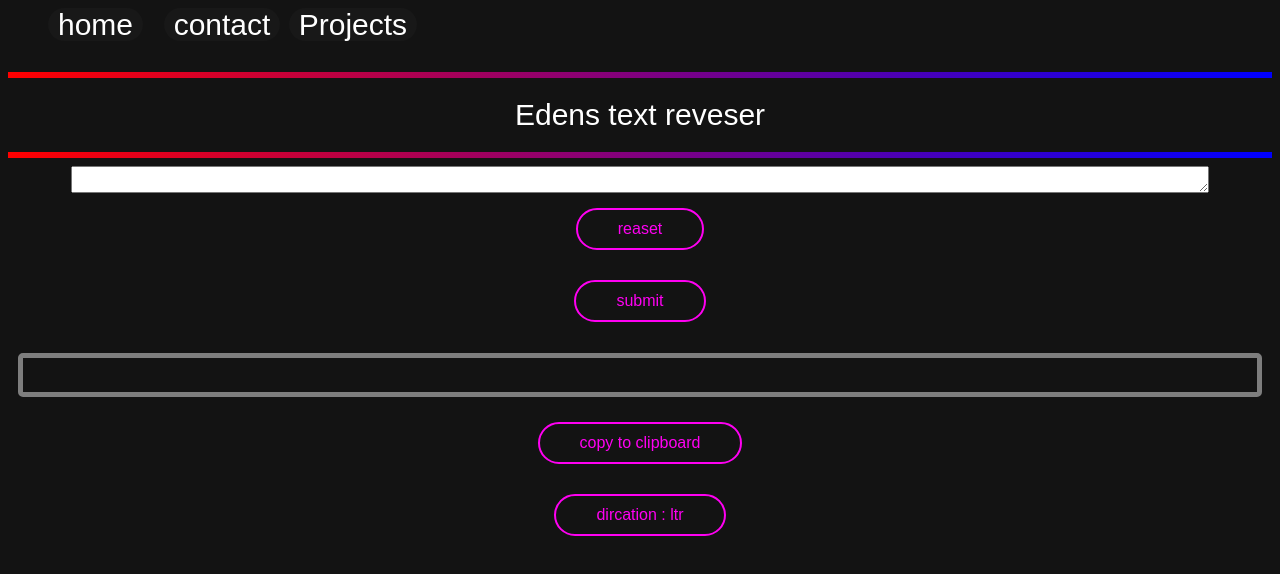
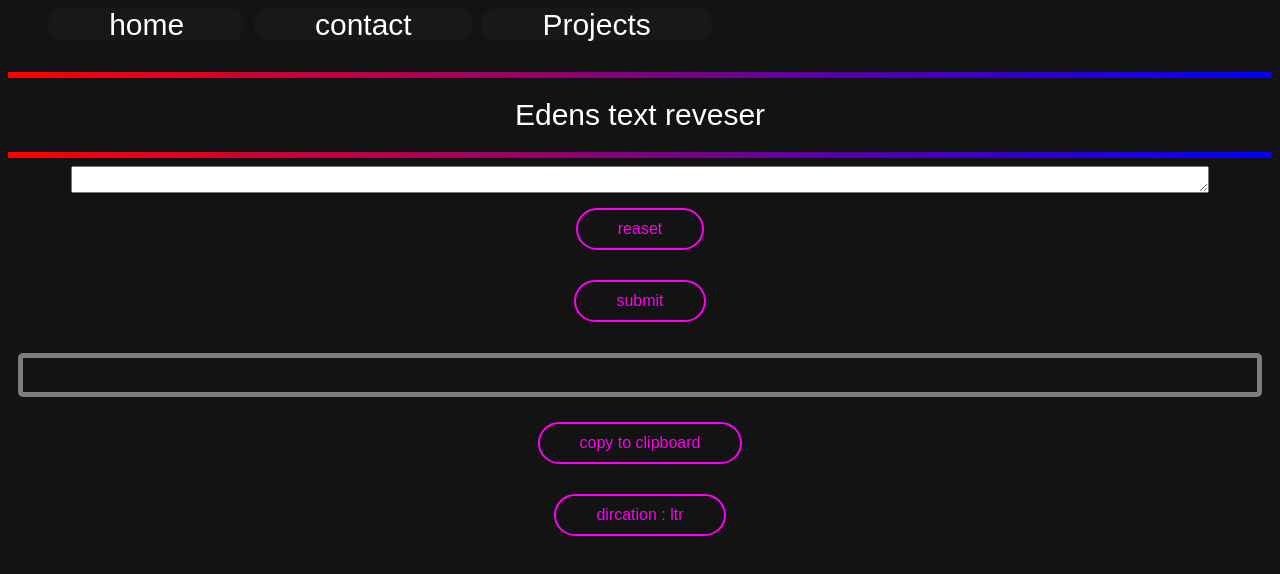
Before and after one commit to EdenTheCoder/text-reverser, a plain HTML site: page index.html in a window 1280 px wide. Drawn offline with Linux system fonts and the light colour scheme.

Commit message:
Update styles.css

```diff
--- a/styles.css
+++ b/styles.css
@@ -29,7 +29,6 @@ a{
     font-size: 30px;
     font-weight: normal;
     text-decoration: none;
-    padding-right: 1%;
 }
 
 /* text sizes */
@@ -75,8 +74,8 @@ a{
 }
 
 .topBar{
-    padding-left: 10px;
-    padding-right: 10px;
+    padding-left: 5%;
+    padding-right: 5%;
     background: #181818;
     border-radius: 100px;
     text-align: center;
```
